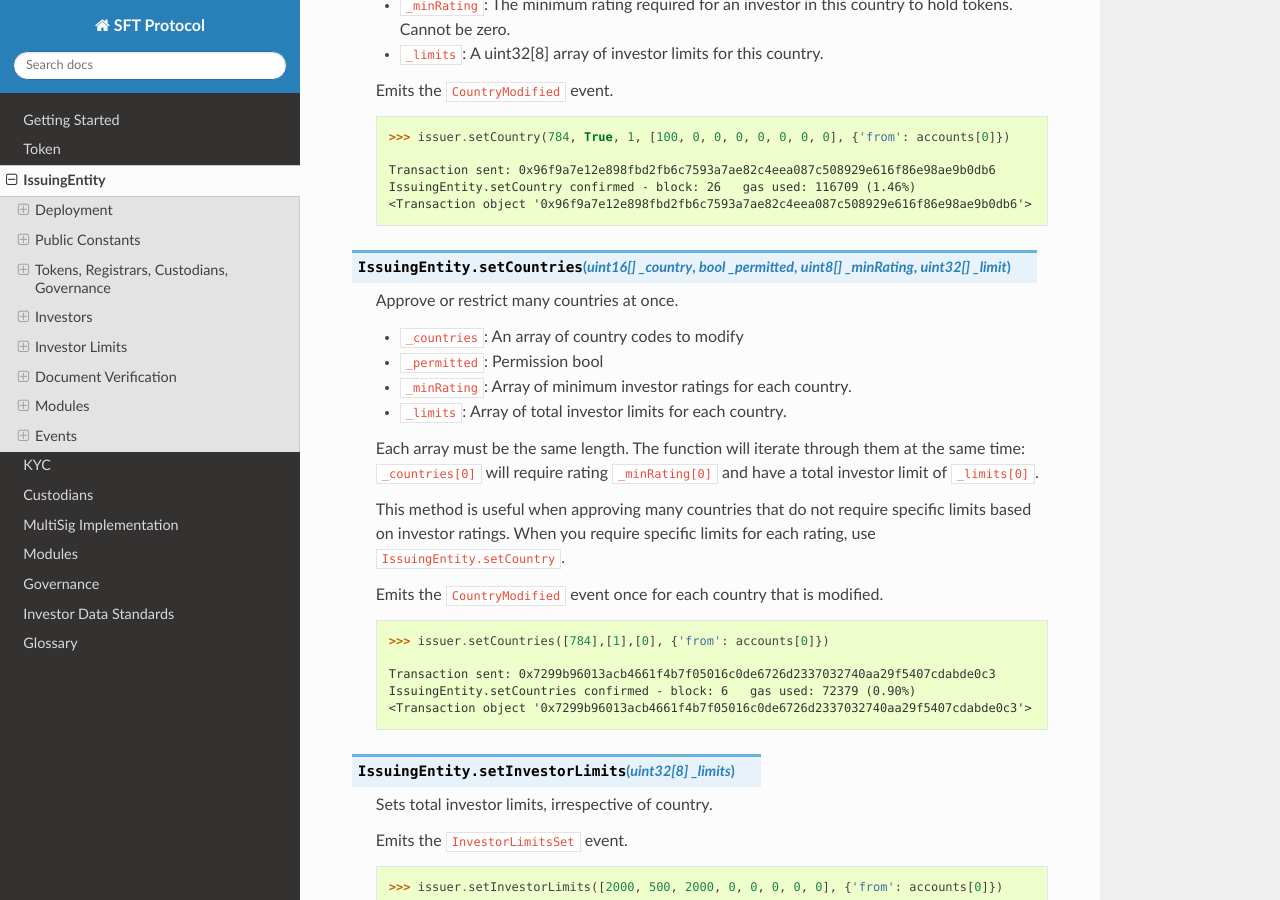
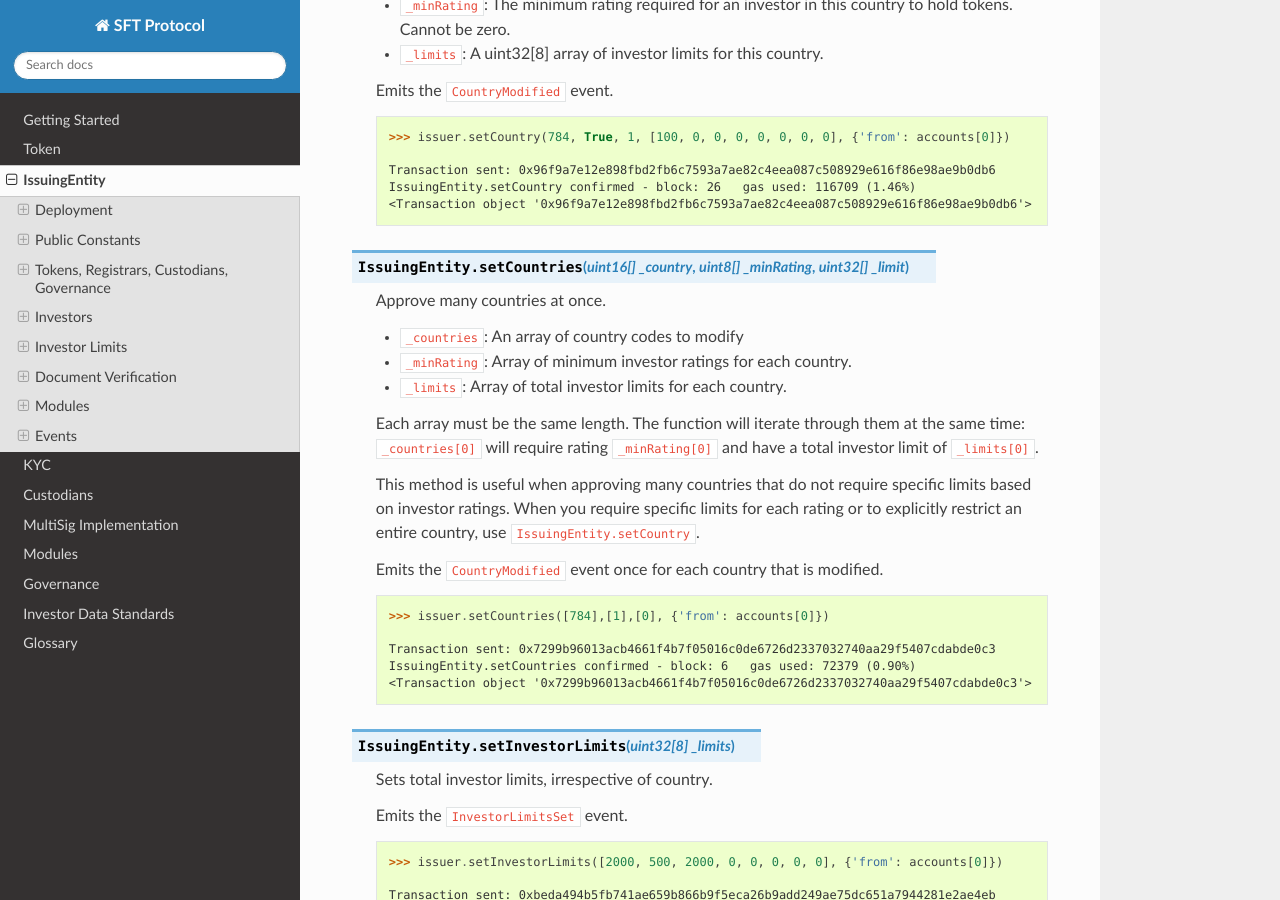
Before and after one commit to zerolawtech/SFT-Protocol, a Sphinx documentation site: the page built from docs/issuing-entity.rst, in a window 1280 px wide and 900 px high, scrolled down 6024 px. Built offline with Sphinx 7.4.7 and the Read the Docs theme 2.0.0, drawn with Linux system fonts in a browser that asks for light colours.

Commit message:
Adjusting docs to reflect that setCountries does not take in a permitted bool

```diff
--- a/docs/issuing-entity.rst
+++ b/docs/issuing-entity.rst
@@ -287,18 +287,17 @@ Setters
         IssuingEntity.setCountry confirmed - block: 26   gas used: 116709 (1.46%)
         <Transaction object '0x96f9a7e12e898fbd2fb6c7593a7ae82c4eea087c508929e616f86e98ae9b0db6'>
 
-.. method:: IssuingEntity.setCountries(uint16[] _country, bool _permitted, uint8[] _minRating, uint32[] _limit)
+.. method:: IssuingEntity.setCountries(uint16[] _country, uint8[] _minRating, uint32[] _limit)
 
-    Approve or restrict many countries at once.
+    Approve many countries at once.
 
     * ``_countries``: An array of country codes to modify
-    * ``_permitted``: Permission bool
     * ``_minRating``: Array of minimum investor ratings for each country.
     * ``_limits``: Array of total investor limits for each country.
 
     Each array must be the same length. The function will iterate through them at the same time: ``_countries[0]`` will require rating ``_minRating[0]`` and have a total investor limit of ``_limits[0]``.
 
-    This method is useful when approving many countries that do not require specific limits based on investor ratings. When you require specific limits for each rating, use ``IssuingEntity.setCountry``.
+    This method is useful when approving many countries that do not require specific limits based on investor ratings. When you require specific limits for each rating or to explicitly restrict an entire country, use ``IssuingEntity.setCountry``.
 
     Emits the ``CountryModified`` event once for each country that is modified.
 
```
